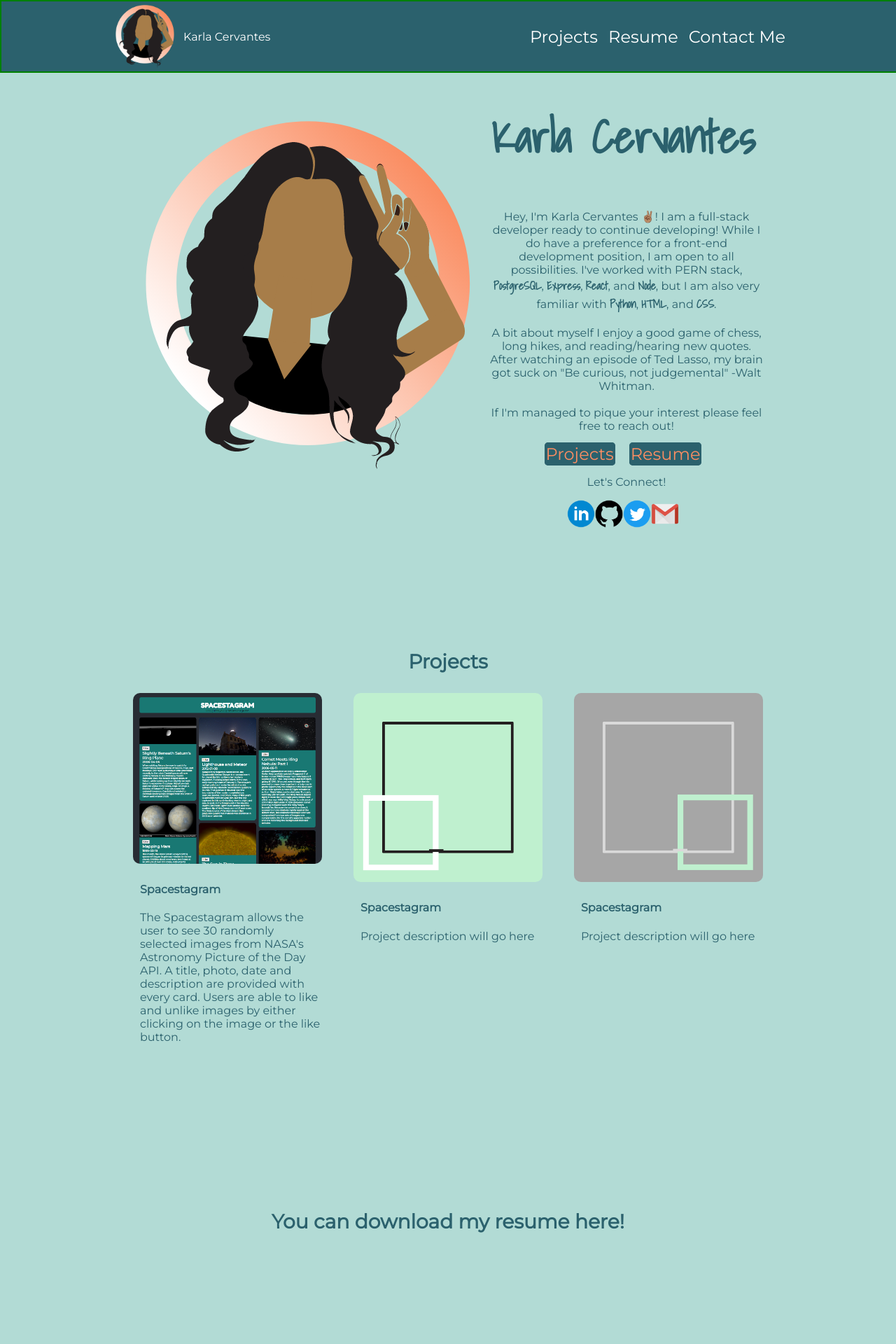
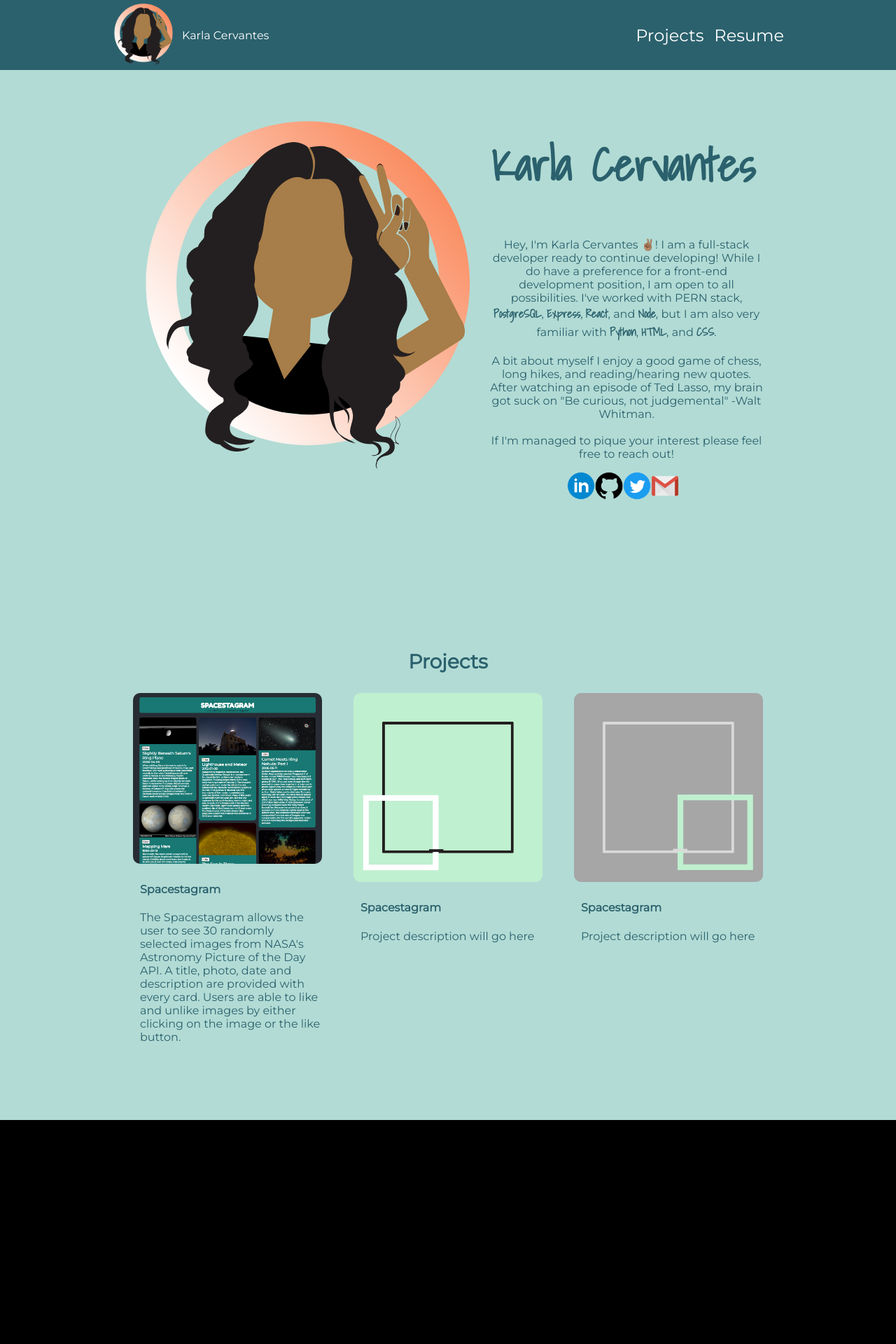
Before and after one commit to kmcervan/portfolio, a React (Create React App) app: page / in a window 1280 px wide. Shown: the top 1920 px of the page at 70% size. After the commit the page ends 1600 px from the top, so only its background shows below. Built offline with nearby package versions, Linux system fonts and the light colour scheme.

Commit message:
took off contact/resume, added resume to navbar

```diff
--- a/src/App.css
+++ b/src/App.css
@@ -30,7 +30,7 @@ section {
 
 /**************************** Header ******************************/
 nav {
-  border: green 2px solid;
+  /* border: green 2px solid; */
   background-color: #2b616d;
   overflow: hidden;
   position: fixed;
@@ -103,6 +103,7 @@ h1 {
 span {
   font-family: 'Shadows Into Light', cursive;
   font-weight: bold;
+  /* color: #fa8d62; */
 }
 
 /**************************** Projects ******************************/
--- a/src/App.js
+++ b/src/App.js
@@ -14,8 +14,8 @@ function App() {
         <Header />
         <MainPage />
         <Projects />
-        <Resume />
-        <Contact />
+        {/* <Resume />
+        <Contact /> */}
       </Router>
     </div>
   );
--- a/src/components/Header.js
+++ b/src/components/Header.js
@@ -1,6 +1,7 @@
 import React from 'react';
 import '../App.css';
-import PortfolioPic from '../pictures/portfolio-icon.png'
+import PortfolioPic from '../pictures/portfolio-icon.png';
+import Res from '../pictures/res.pdf';
 
 function Header() {
     return (
@@ -14,8 +15,8 @@ function Header() {
                 </div>
                 <div className='link-container'>
                     <a href='#projects-page' target='_self' className='link space-link'>Projects</a>
-                    <a href='#resume-page' target='_self' className='link space-link'>Resume</a>
-                    <a href='#contact-page' target='_self' className='link space-link'>Contact Me</a>
+                    <a href={Res} target='_blank' className='link space-link'>Resume</a>
+                    {/* <a href='#contact-page' target='_self' className='link space-link'>Contact Me</a> */}
                 </div>
             </div>
         </nav>
--- a/src/components/MainPage.js
+++ b/src/components/MainPage.js
@@ -22,9 +22,9 @@ function MainPage() {
                     <br/>
                     <br/>
                     If I'm managed to pique your interest please feel free to reach out!</p>
-                    <a href='#projects-page' target='_self' className='btn'>Projects</a>
+                    {/* <a href='#projects-page' target='_self' className='btn'>Projects</a>
                     <a href={Res} target='_blank' className='btn'>Resume</a>
-                    <p>Let's Connect!</p>
+                    <p>Let's Connect!</p> */}
                     <a href='https://www.linkedin.com/in/kmc4/' className='contact-link'>
                         <img className='link-img' src={Linkedin}/>
                     </a>
```
